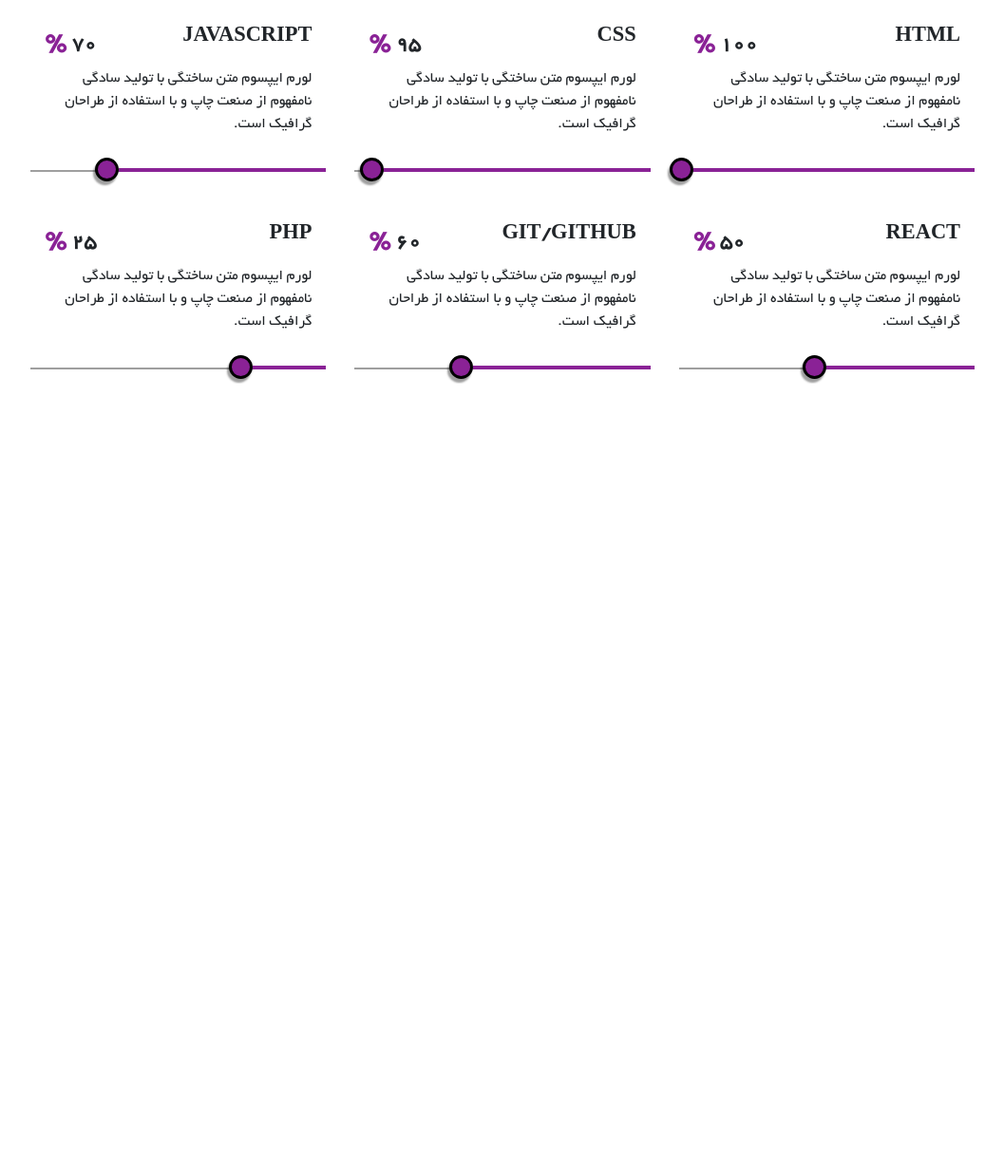
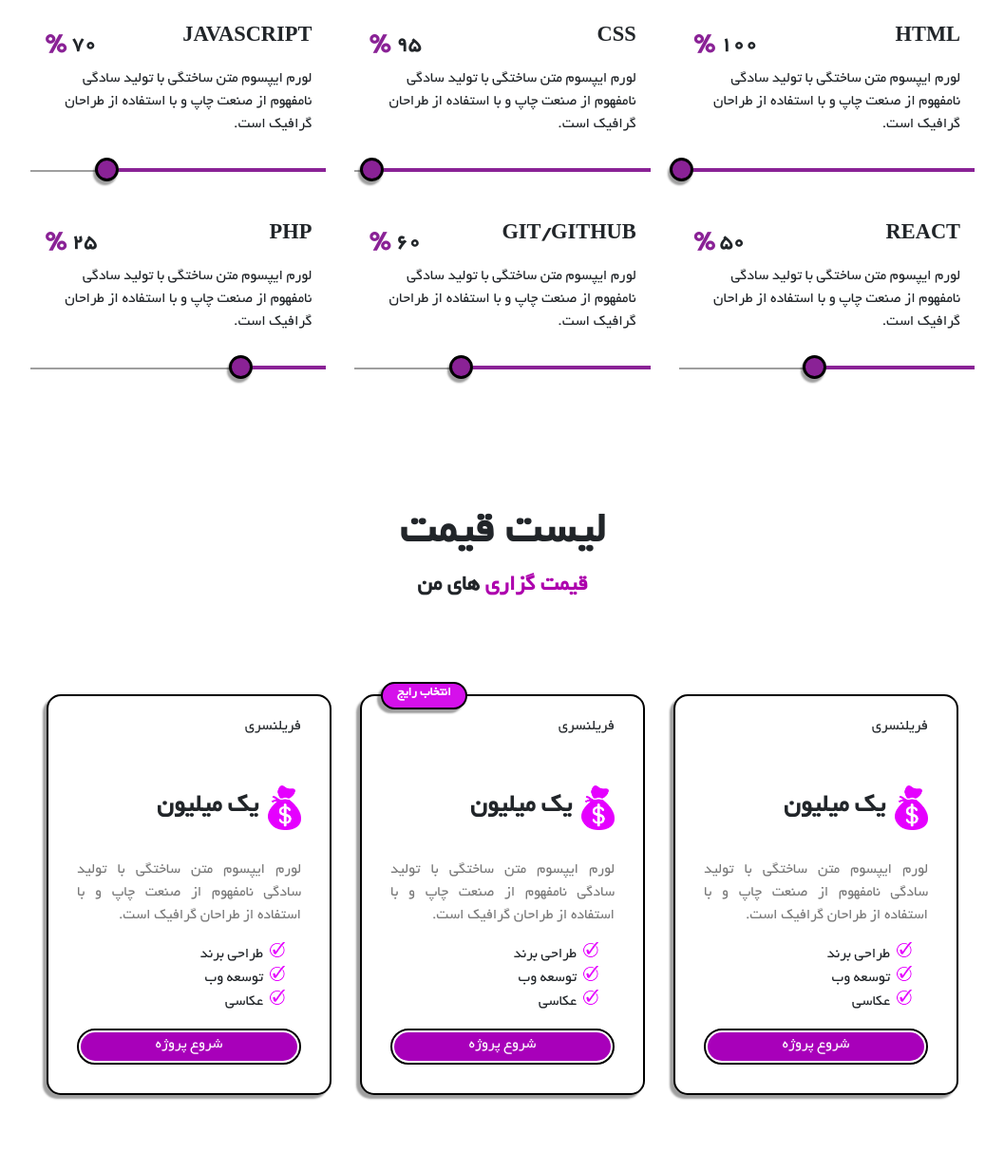
Before and after one commit to haniehhr1999/personal-site, a plain HTML site: page index.html in a window 1280 px wide. Shown: the part 1668-2901 px from the top of the page at 95% size, without its empty margins (111-1168 px from the left). Before the commit the page ends 2072 px from the top, so only its background shows below. Drawn offline with nearby package versions, Linux system fonts and the light colour scheme.

Commit message:
add pricing

```diff
--- a/index.html
+++ b/index.html
@@ -245,6 +245,64 @@
             </div>
         </div>
     </div>
+    <div class="pricing">
+        <h2 class="text-center">لیست قیمت </h2>
+        <p class="text-center para1">
+            <span style="color: #AD00AD;">قیمت گزاری</span>
+            <span>های من</span>
+        </p>
+        <div class="price-gp d-flex justify-content-center">
+            <div class="box-price">
+                <span>فریلنسری</span>
+                <div class="gp-title-price d-flex align-items-center">
+                    <img src="assets/cash.png" alt="" width="35px">
+                    <span class="cost">یک میلیون</span>
+                </div>
+                <p class="para2">لورم ایپسوم متن ساختگی با تولید سادگی نامفهوم از صنعت چاپ و با استفاده از طراحان گرافیک است.</p>
+                <ul>
+                    <li>طراحی برند</li>
+                    <li>توسعه وب</li>
+                    <li>عکاسی</li>
+                </ul>
+                <div class="btn-con">
+                    <button class="btn-proj">شروع پروژه</button>
+                </div>
+            </div>
+            <div class="box-price blaack">
+                <div class="popular">انتخاب رایج</div>
+                <span>فریلنسری</span>
+                <div class="gp-title-price d-flex align-items-center">
+                    <img src="assets/cash.png" alt="" width="35px">
+                    <span class="cost">یک میلیون</span>
+                </div>
+                <p class="para2">لورم ایپسوم متن ساختگی با تولید سادگی نامفهوم از صنعت چاپ و با استفاده از طراحان گرافیک است.</p>
+                <ul>
+                    <li>طراحی برند</li>
+                    <li>توسعه وب</li>
+                    <li>عکاسی</li>
+                </ul>
+                <div class="btn-con">
+                    <button class="btn-proj">شروع پروژه</button>
+                </div>
+            </div>
+            <div class="box-price">
+                <span>فریلنسری</span>
+                <div class="gp-title-price d-flex align-items-center">
+                    <img src="assets/cash.png" alt="" width="35px">
+                    <span class="cost">یک میلیون</span>
+                </div>
+                <p class="para2">لورم ایپسوم متن ساختگی با تولید سادگی نامفهوم از صنعت چاپ و با استفاده از طراحان گرافیک است.</p>
+                <ul>
+                    <li>طراحی برند</li>
+                    <li>توسعه وب</li>
+                    <li>عکاسی</li>
+                </ul>
+                <div class="btn-con">
+                    <button class="btn-proj">شروع پروژه</button>
+                </div>
+            </div>
+        </div>
+    </div>
     <script src="script.js"></script>
 </body>
 </html>
--- a/style.css
+++ b/style.css
@@ -382,3 +382,87 @@ ul li a:hover{
     right: 0;
     bottom: -2px;
 }
+/* pricing ============================================================================== */
+.pricing h2{
+    font-size: 3rem;
+    font-weight: bold;
+    margin-top: 80px;
+    padding-top: 50px;
+}
+.pricing .para1{
+    font-size: 1.5rem;
+    font-weight: bold;
+}
+.box-price{
+    border: 2px solid rgb(0, 0, 0);
+    box-shadow: -4px 4px 2px rgba(0, 0, 0, 0.375);
+    background-color: white;
+    width: 300px;
+    border-radius: 15px;
+    padding: 0px 30px;
+    margin: 80px 0;
+}
+.blaack{
+    border: 2px solid rgb(0, 0, 0);
+    margin-right: 30px;
+    margin-left: 30px;
+    position: relative;
+}
+.blaack .popular{
+    border: 2px solid #000000;
+    border-radius: 50px;
+    background-color: #d510eb;
+    color: #fff;
+    padding: 0px 15px 5px 15px;
+    font-size: smaller;
+    font-weight: bold;
+    position: absolute;
+    top: -15.5px;
+    left: 20px;
+    box-shadow: -4px 4px 2px rgba(0, 0, 0, 0.375);
+}
+.box-price span{
+    margin-top: 20px;
+    display: inline-block;
+}
+.box-price ul li{
+    list-style-image: url(assets/Untitled-3.png);
+}
+.gp-title-price{
+    align-items: center;
+    /* text-align: center; */
+    padding-top: 50px;
+}
+.gp-title-price span{
+    font-weight: bold;
+    margin-right: 10px;
+    margin-top: 0;
+    display: inline-block;
+    font-size: 1.7rem;
+}
+.para2{
+    text-align: justify;
+    color: rgb(122, 122, 122);
+    margin-top: 30px;
+}
+.btn-con{
+    border: #000 2px solid;
+    border-radius: 50px;
+    padding: 2px;
+    box-sizing: border-box;
+    margin-bottom: 30px;
+}
+.btn-con button{
+    width: 100%;
+    padding-bottom: 5px;
+    box-sizing: border-box;
+    border: none;
+    border-radius: 50px;
+    background-color: #a800ba;
+    color: white;
+    transition: 0.5s;
+}
+.btn-con button:hover{
+    color: #a800ba;
+    background-color: #fff;
+}
```
